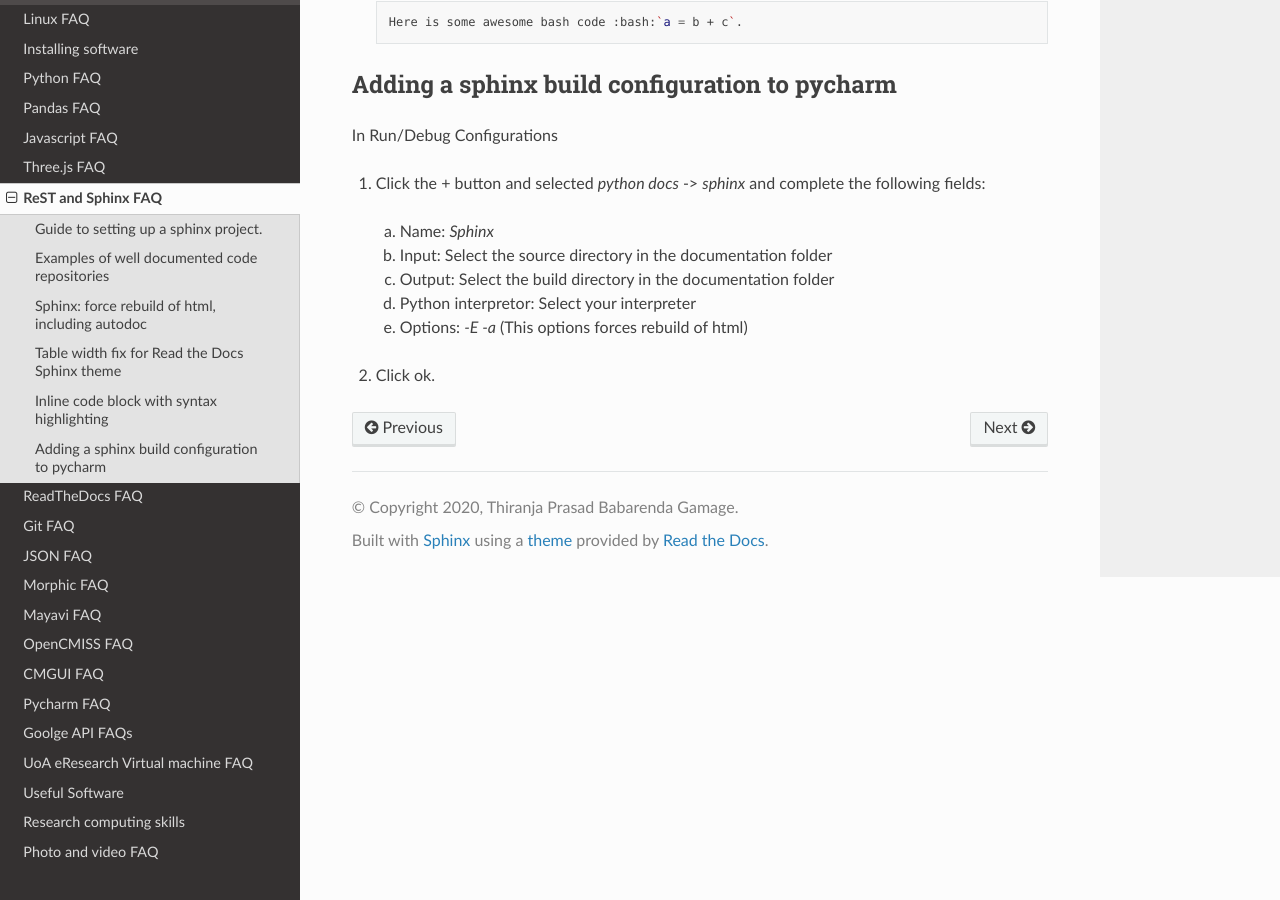
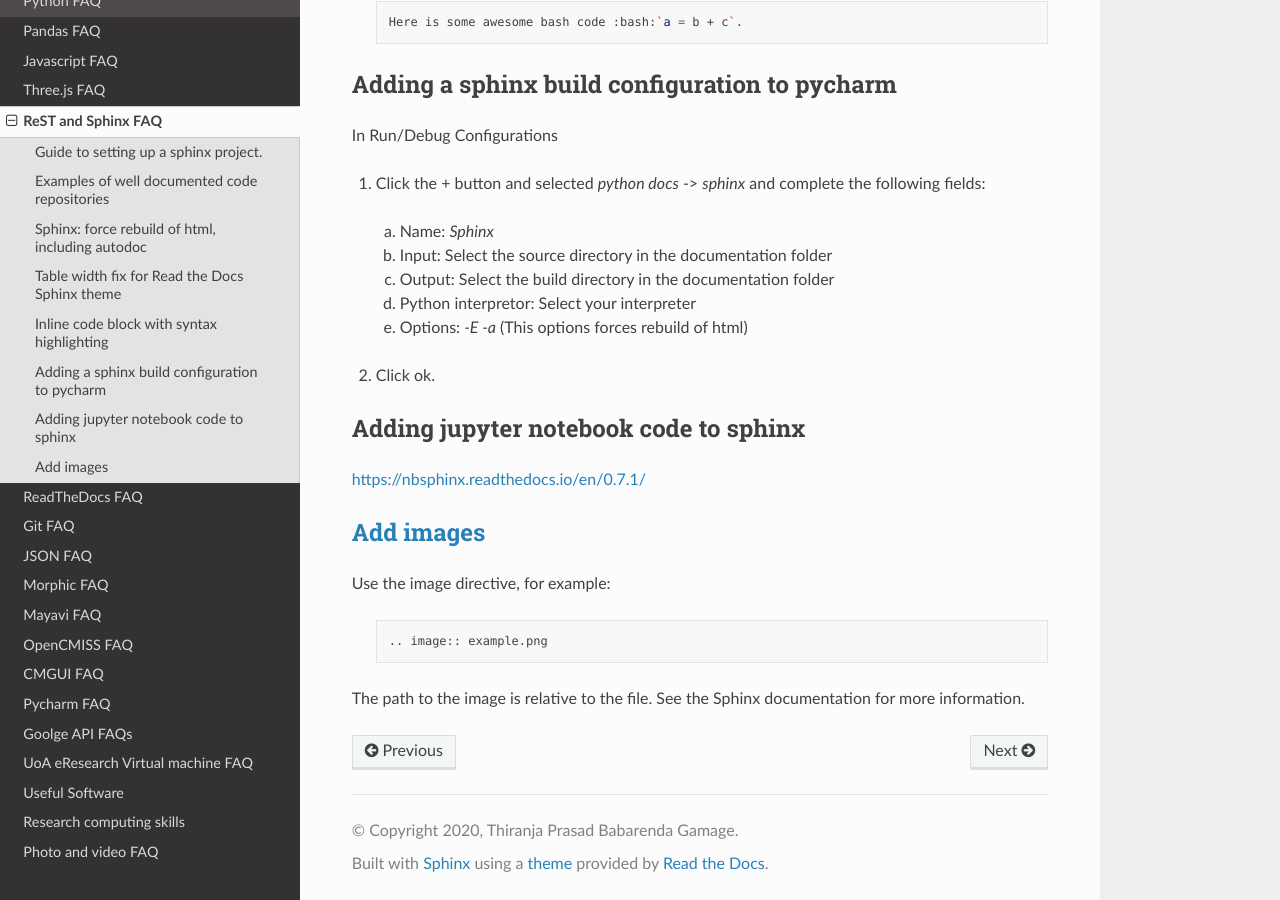
Before and after one commit to PrasadBabarendaGamage/bioengineering-toolbox, a Sphinx documentation site: the page built from docs/source/rest_sphinx_faq.rst, in a window 1280 px wide and 900 px high, scrolled down 1069 px. Built offline with Sphinx 7.4.7 and the Read the Docs theme 2.0.0, drawn with Linux system fonts in a browser that asks for light colours.

Commit message:
Updating sphinx faq

```diff
--- a/docs/source/rest_sphinx_faq.rst
+++ b/docs/source/rest_sphinx_faq.rst
@@ -71,3 +71,20 @@ In Run/Debug Configurations
   e. Options: `-E -a` (This options forces rebuild of html)
 
 2. Click ok.
+
+
+Adding jupyter notebook code to sphinx
+--------------------------------------
+https://nbsphinx.readthedocs.io/en/0.7.1/
+
+
+`Add images <http://sphinx-doc.org/rest.html?highlight=image#images>`_
+-----------------------------------------------------------------------
+
+Use the image directive, for example:
+
+  .. code-block:: bash
+
+    .. image:: example.png
+
+The path to the image is relative to the file. See the Sphinx documentation for more information.
```
